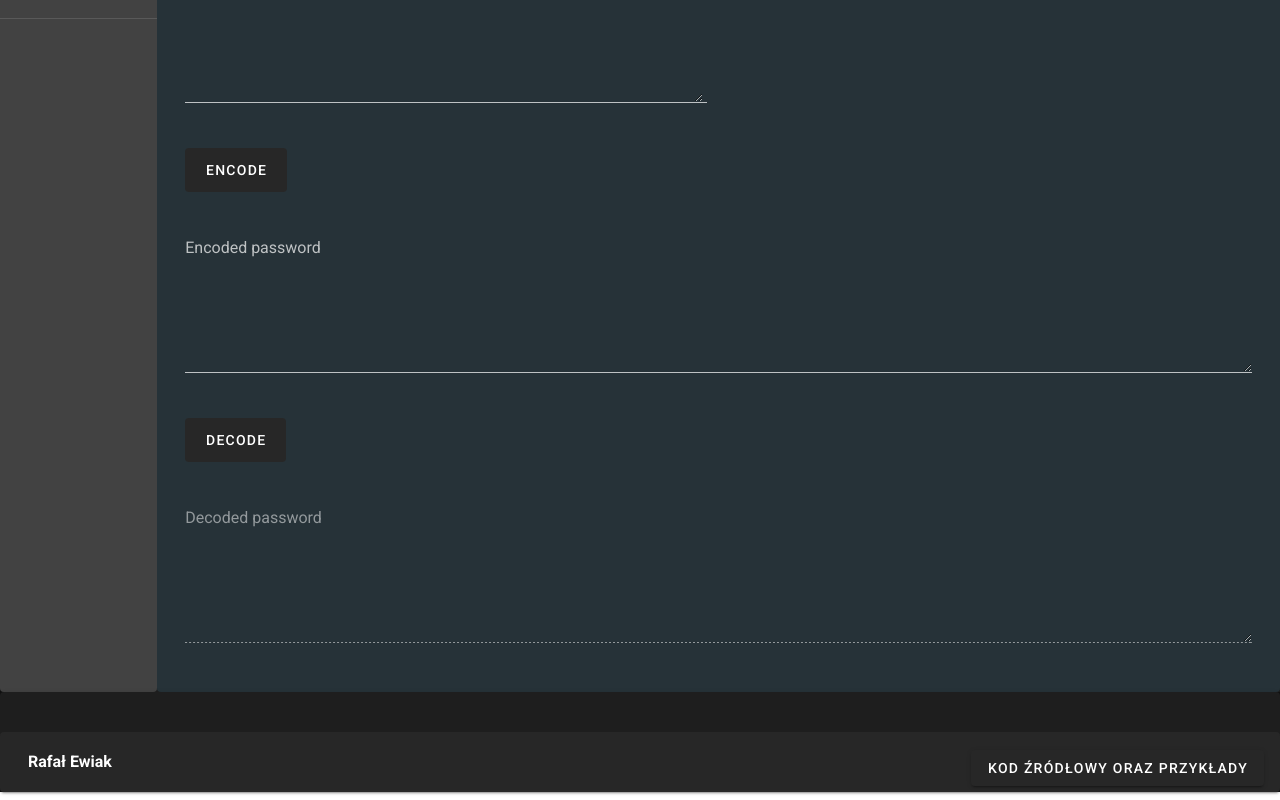
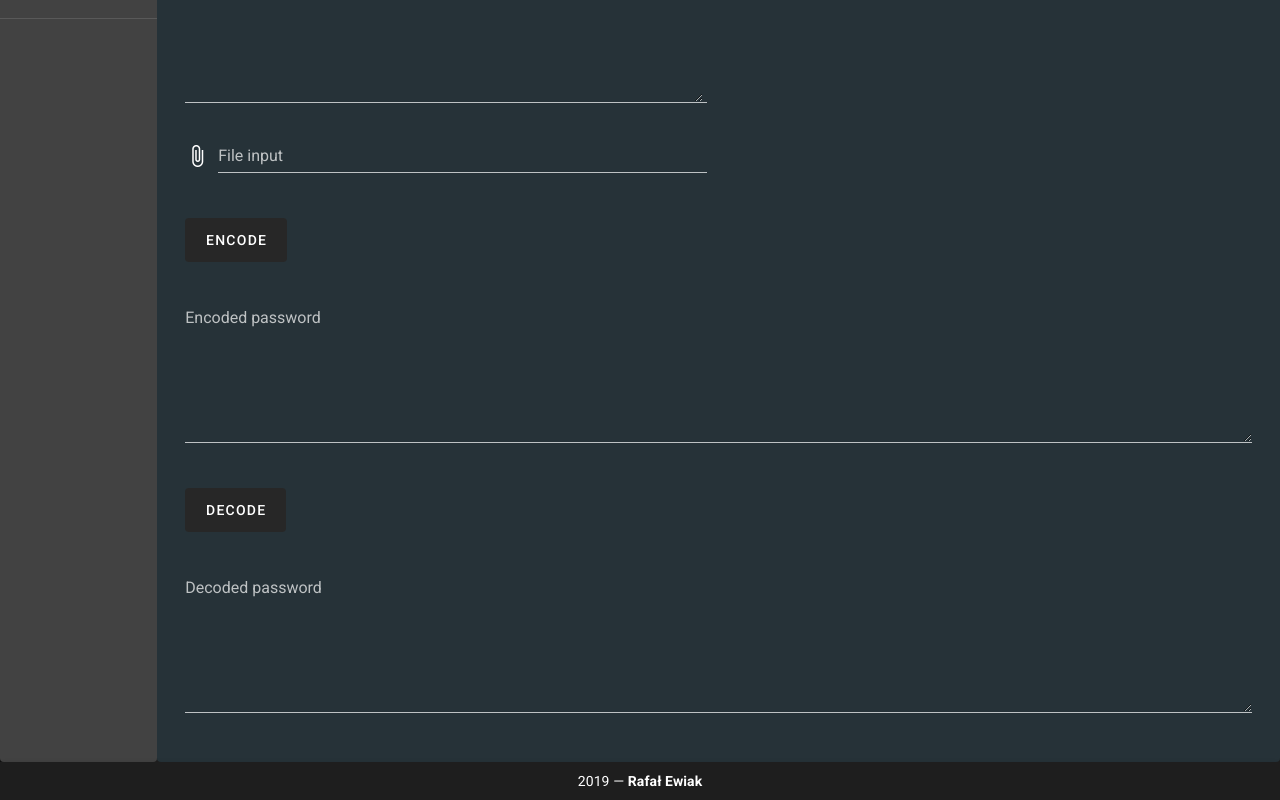
Before and after one commit to Evenlaxxus/POD, a Vue app: page / in a window 1280 px wide. Shown: the part 192-992 px from the top of the page. Built offline with nearby package versions, Linux system fonts and the light colour scheme.

Commit message:
load from file

```diff
--- a/src/App.vue
+++ b/src/App.vue
@@ -3,6 +3,13 @@
     <v-card>
       <v-toolbar class="grey darken-4">
         <v-toolbar-title>Podstawy ochrony danych</v-toolbar-title>
+        <v-spacer></v-spacer>
+
+        <v-toolbar-items>
+          <v-btn text href="https://github.com/Evenlaxxus/POD" target="_blank"
+            >About</v-btn
+          >
+        </v-toolbar-items>
       </v-toolbar>
       <v-tabs vertical background-color="grey darken-3">
         <!-- zakładka 1 -->
@@ -30,6 +37,15 @@
                       placeholder="Enter password here."
                       clearable
                     ></v-textarea>
+                    <v-file-input
+                      v-model="file"
+                      placeholder="Upload your txt file"
+                      label="File input"
+                      accept=".txt"
+                      prepend-icon="mdi-paperclip"
+                      @change="loadTextFromFile"
+                    >
+                    </v-file-input>
                   </v-col>
                   <v-col>
                     <v-text-field
@@ -72,7 +88,6 @@
                       name="decoded_playfair"
                       label="Decoded password"
                       placeholder="Decoded password will appear here."
-                      disabled
                     ></v-textarea>
                   </v-col>
                 </v-row>
@@ -130,25 +145,142 @@
         </v-tab-item>
       </v-tabs>
     </v-card>
-    <v-card height="100">
-      <v-footer absolute class="font-weight-medium">
-        <v-col cols="12">
-          <strong>Rafał Ewiak</strong>
-          <v-btn
-            fixed
-            right
-            href="https://github.com/Evenlaxxus/POD"
-            target="_blank"
-          >
-            Kod źródłowy oraz Przykłady
-          </v-btn>
-        </v-col>
+    <v-card>
+      <v-footer dark padless>
+        <v-card class="flex" flat tile>
+          <v-card-text class="py-2 white--text text-center">
+            {{ new Date().getFullYear() }} — <strong>Rafał Ewiak</strong>
+          </v-card-text>
+        </v-card>
       </v-footer>
     </v-card>
   </v-app>
 </template>
 <script>
 // import HelloWorld from "./components/HelloWorld";
+
+export default {
+  created() {
+    this.$vuetify.theme.dark = true;
+  },
+  name: "App",
+  components: {
+    // HelloWorld
+  },
+  data: () => ({
+    password: "",
+    keyword: "",
+    e: "",
+    d: "",
+    file: null
+  }),
+  methods: {
+    msg() {
+      console.log(this.txtin);
+    },
+    encode_playfair() {
+      var tab = new Array();
+      var key = this.keyword.toLowerCase();
+      var s = delete_redundant(key.replace(/\s/g, ""));
+
+      for (var i = 0; i < s.length; i++) {
+        tab.push(s[i]);
+      }
+
+      tab = fill_alphabet(tab);
+      var matrix = to_matrix(tab);
+      console.log(matrix);
+
+      var result = "";
+      var pass = this.password
+        .toLowerCase()
+        .replace(/j/gi, "i")
+        .replace(/[^\w\s]/gi, "")
+        .replace(/\r/gi, " ");
+      var letter1 = "",
+        letter2 = "";
+      var pom = 0;
+      for (var j = 0; j < pass.length; j = j + 2) {
+        letter1 = pass[j];
+        letter2 = pass[j + 1];
+        if (letter1 == " ") {
+          j--;
+          result += " ";
+          continue;
+        }
+        if (letter1 == "\n") {
+          j--;
+          result += "\n";
+          continue;
+        }
+        if (letter2 == " ") {
+          letter2 = "x";
+          pom = 1;
+        }
+        if (letter2 == "\n" || letter2 == null) {
+          letter2 = "x";
+          pom = 2;
+        }
+        if (letter1 == letter2) letter2 = "x";
+        result += encode(matrix, letter1, letter2);
+        if (pom == 1) result += " ";
+        if (pom == 2) result += "\n";
+        pom = 0;
+      }
+      console.log(result);
+      this.e = result;
+    },
+    decode_playfair() {
+      var tab = new Array();
+      var key = this.keyword.toLowerCase();
+      var s = delete_redundant(key.replace(/\s/g, ""));
+
+      for (var i = 0; i < s.length; i++) {
+        tab.push(s[i]);
+      }
+
+      tab = fill_alphabet(tab);
+      var matrix = to_matrix(tab);
+
+      var result = "";
+      var pass = this.e;
+      var letter1 = "",
+        letter2 = "";
+      var pom = 0;
+      for (var j = 0; j < pass.length - 1; j = j + 2) {
+        letter1 = pass[j];
+        if (letter1 == " ") {
+          j--;
+          result += " ";
+          continue;
+        }
+        if (letter1 == "\n") {
+          j--;
+          result += "\n";
+          continue;
+        }
+        letter1 = pass[j];
+        letter2 = pass[j + 1];
+        result += decode(matrix, letter1, letter2);
+        if (pom == 1) result += " ";
+        if (pom == 2) result += "\n";
+        pom = 0;
+      }
+      console.log(result);
+      this.d = result;
+    },
+    loadTextFromFile() {
+      const file = this.file;
+      const reader = new FileReader();
+      reader.onload = e => {
+        this.password = e.target.result;
+        console.log(e.target.result);
+      };
+      reader.readAsText(file);
+    }
+  }
+};
+
 function delete_redundant(s) {
   for (var i = 0; i < s.length - 1; i++) {
     for (var j = i + 1; j < s.length; j++) {
@@ -265,113 +397,4 @@ function decode(matrix, letter1, letter2) {
   }
   return result;
 }
-
-export default {
-  created() {
-    this.$vuetify.theme.dark = true;
-  },
-  name: "App",
-  components: {
-    // HelloWorld
-  },
-  data: () => ({
-    password: "",
-    keyword: "",
-    e: "",
-    d: ""
-  }),
-  methods: {
-    msg() {
-      console.log(this.txtin);
-    },
-    encode_playfair() {
-      var tab = new Array();
-      var key = this.keyword.toLowerCase();
-      var s = delete_redundant(key.replace(/\s/g, ""));
-
-      for (var i = 0; i < s.length; i++) {
-        tab.push(s[i]);
-      }
-
-      tab = fill_alphabet(tab);
-      var matrix = to_matrix(tab);
-      console.log(matrix);
-
-      var result = "";
-      var pass = this.password
-        .toLowerCase()
-        .replace("j", "i")
-        .replace(/[^\w\s]/gi, "");
-      var letter1 = "",
-        letter2 = "";
-      var pom = 0;
-      for (var j = 0; j < pass.length; j = j + 2) {
-        letter1 = pass[j];
-        letter2 = pass[j + 1];
-        if (letter1 == " ") {
-          j++;
-          result += " ";
-        }
-        if (letter1 == "\n") {
-          j++;
-          result += "\n";
-        }
-        letter1 = pass[j];
-        letter2 = pass[j + 1];
-        if (letter2 == " ") {
-          letter2 = "x";
-          pom = 1;
-        }
-        if (letter2 == "\n" || letter2 == null) {
-          letter2 = "x";
-          pom = 2;
-        }
-        if (letter1 == letter2) letter2 = "x";
-        result += encode(matrix, letter1, letter2);
-        if (pom == 1) result += " ";
-        if (pom == 2) result += "\n";
-        pom = 0;
-      }
-      console.log(result);
-      this.e = result;
-    },
-    decode_playfair() {
-      var tab = new Array();
-      var key = this.keyword.toLowerCase();
-      var s = delete_redundant(key.replace(/\s/g, ""));
-
-      for (var i = 0; i < s.length; i++) {
-        tab.push(s[i]);
-      }
-
-      tab = fill_alphabet(tab);
-      var matrix = to_matrix(tab);
-
-      var result = "";
-      var pass = this.e;
-      var letter1 = "",
-        letter2 = "";
-      var pom = 0;
-      for (var j = 0; j < pass.length - 1; j = j + 2) {
-        letter1 = pass[j];
-        if (letter1 == " ") {
-          j++;
-          result += " ";
-        }
-        if (letter1 == "\n") {
-          j++;
-          result += "\n";
-        }
-        letter1 = pass[j];
-        letter2 = pass[j + 1];
-        result += decode(matrix, letter1, letter2);
-        if (pom == 1) result += " ";
-        if (pom == 2) result += "\n";
-        pom = 0;
-      }
-      console.log(result);
-      this.d = result;
-    }
-  }
-};
 </script>
```
